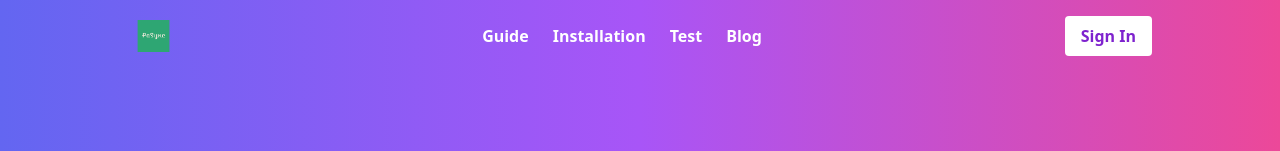
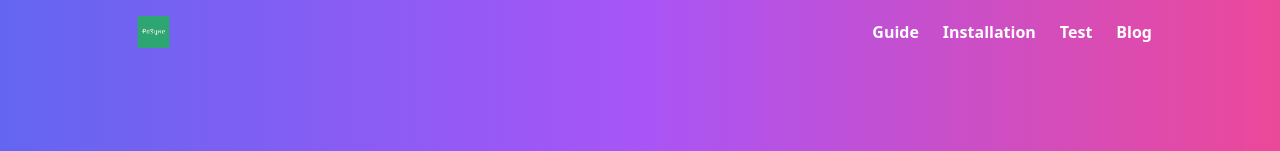
Before and after one commit to swarnendu19/Paysync_Fronend, a React (Vite) app: page / in a window 1280 px wide. Shown: the top 151 px of the page. Built offline with nearby package versions, Linux system fonts and the light colour scheme.

Commit message:
sign button delete

```diff
--- a/src/components/Navbar.tsx
+++ b/src/components/Navbar.tsx
@@ -19,7 +19,7 @@ const Navbar: React.FC = () => {
           <li><Link to={"/test"} className="hover:text-gray-300">Test</Link></li>
           <li><Link to={"/blog"} className="hover:text-gray-300">Blog</Link></li>
         </ul>
-        <button className="hidden md:block bg-white text-purple-700 px-4 py-2 rounded">Sign In</button>
+
         <div className="md:hidden">
           <button onClick={toggleMenu} className="text-white focus:outline-none">
             <svg className="h-6 w-6" fill="none" viewBox="0 0 24 24" stroke="currentColor">
```
